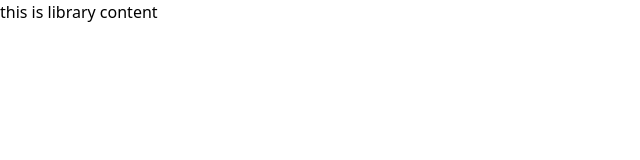
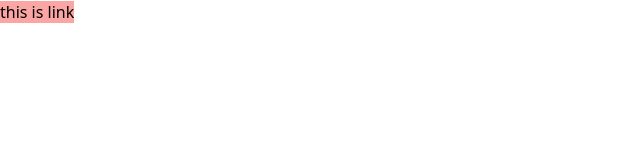
Before and after one commit to YousufMohammadi/online-library, a website: page public/index.html in a window 1280 px wide. Shown: the whole page, without its empty margins (0-640 px from the left). Drawn offline with Linux system fonts and the light colour scheme.

Commit message:
tailwind configuration completed

```diff
--- a/package.json
+++ b/package.json
@@ -4,7 +4,7 @@
   "description": "an online library management system that created by html and css(tailwind css)",
   "main": "index.js",
   "scripts": {
-    "build-css": "tailwindcss build src/styles.css -o public/styles.css"
+    "build-css": "npx tailwindcss -i ./src/styles.css -o ./public/styles.css --watch"
   },
   "repository": {
     "type": "git",
--- a/public/index.html
+++ b/public/index.html
@@ -9,7 +9,7 @@
 </head>
 <body>
     <div class="container">
-        <span>this is library content</span>
+        <a href="#" class="bg-red-300">this is link</a>
     </div>
 </body>
 </html>
--- /dev/null
+++ b/tailwind.config.js
@@ -0,0 +1,8 @@
+/** @type {import('tailwindcss').Config} */
+module.exports = {
+  content: ["./public/*.{html,js}"],
+  theme: {
+    extend: {},
+  },
+  plugins: [],
+}
```
Also changed, not shown: public/styles.css.
